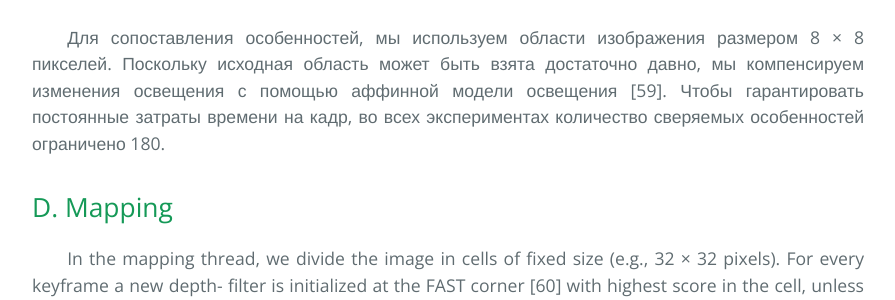
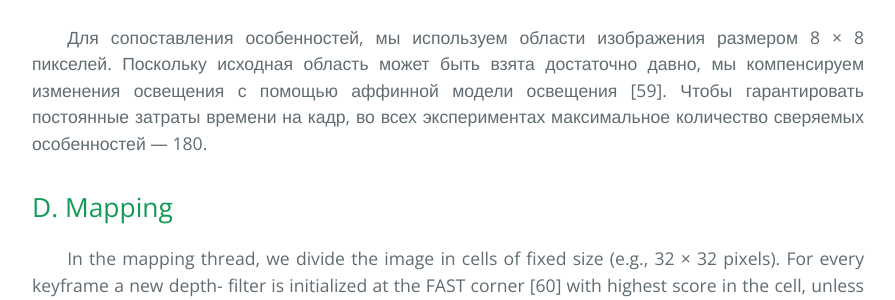
Before and after one commit to i-v-s/slam, a Jekyll site: the page built from svo2.md, in a window 1280 px wide and 900 px high, scrolled down 21470 px. Shown: the part 235-535 px from the top of the window, without its empty margins (192-1087 px from the left). Built offline with Jekyll 4.4.1, drawn with Linux system fonts in a browser that asks for light colours; our own code applies the rules of GitHub Pages for plain Markdown files; formulas are drawn with MathJax 3.

Commit message:
Updated svo2.md

```diff
--- a/svo2.md
+++ b/svo2.md
@@ -982,7 +982,7 @@ employ a robust cost function [24, 34].
 мы компенсируем изменения освещения
 с помощью аффинной модели освещения [59].
 Чтобы гарантировать постоянные затраты времени на кадр,
-во всех экспериментах количество сверяемых особенностей ограничено 180.
+во всех экспериментах максимальное количество сверяемых особенностей &mdash; 180.
 
 ## D. Mapping
 
```
